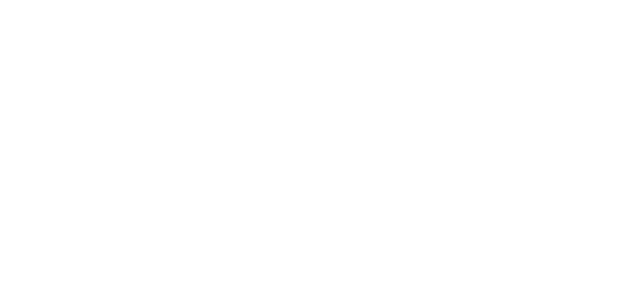
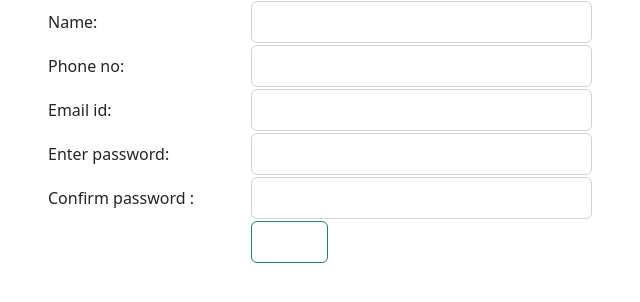
Before and after one commit to t-log/foodDeliveryAngular, an Angular app: page /signup in a window 1280 px wide. Before the commit this address led to /. Shown: the top 302 px of the page, without its empty margins (35-675 px from the left). Built offline with nearby package versions, Linux system fonts and the light colour scheme.

Commit message:
Adds sign up

```diff
--- a/src/app/app.module.ts
+++ b/src/app/app.module.ts
@@ -13,6 +13,7 @@
   {path:"",component:MainComponent},
   {path:"menu",component:MenuComponent},
   {path:"signin",component:SignInComponent},
+  {path:"signup",component:SignupComponent},
 
 ]
 
--- a/src/app/signup/signup.component.html
+++ b/src/app/signup/signup.component.html
@@ -4,23 +4,23 @@
             <table class="table">
                 <tr>
                     <td>Name: </td>
-                    <td><input type="text" name="" id=""></td>
+                    <td><input type="text" class="form-control" name="" id=""></td>
                 </tr>
                 <tr>
                     <td>Phone no: </td>
-                    <td><input type="number" name="" id=""></td>
+                    <td><input type="number" class="form-control" name="" id=""></td>
                 </tr>
                 <tr>
                     <td>Email id: </td>
-                    <td><input type="email" name="" id=""></td>
+                    <td><input type="email" class="form-control" name="" id=""></td>
                 </tr>
                 <tr>
                     <td>Enter password: </td>
-                    <td><input type="password" name="" id=""></td>
+                    <td><input type="password" class="form-control" name="" id=""></td>
                 </tr>
                 <tr>
                     <td>Confirm password :</td>
-                    <td><input type="password" name="" id=""></td>
+                    <td><input type="password" class="form-control" name="" id=""></td>
                 </tr>
                 <tr>
                     <td></td>
```
